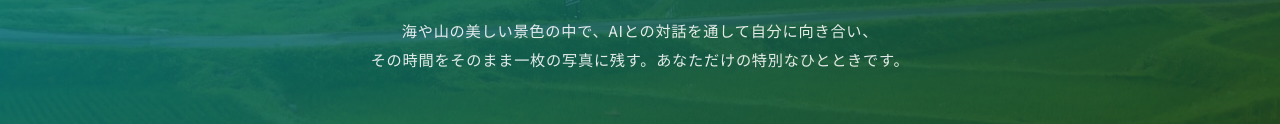
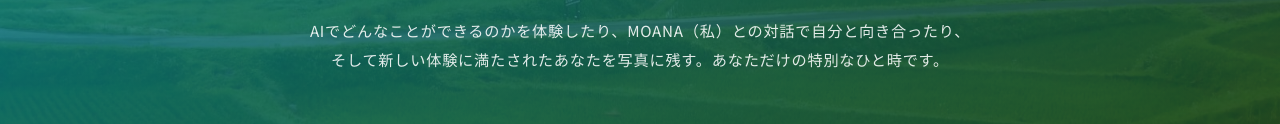
Before and after one commit to kikuyokunimatsu0520-jpg/moana-garden, a plain HTML site: page service.html in a window 1280 px wide. Shown: the part 362-486 px from the top of the page. Drawn offline with Linux system fonts and the light colour scheme.

Commit message:
Add files via upload

```diff
--- a/service.html
+++ b/service.html
@@ -464,8 +464,8 @@
       <div class="page-hero-badge">NEW SERVICE</div>
       <h1>個別AIサポート＆フォトセッション</h1>
       <p class="page-hero-sub">
-        海や山の美しい景色の中で、AIとの対話を通して自分に向き合い、<br>
-        その時間をそのまま一枚の写真に残す。あなただけの特別なひとときです。
+        AIでどんなことができるのかを体験したり、MOANA（私）との対話で自分と向き合ったり、<br>
+        そして新しい体験に満たされたあなたを写真に残す。あなただけの特別なひと時です。
       </p>
     </div>
   </section>
```
Also changed, not shown: index.html (+15 -16 lines).
